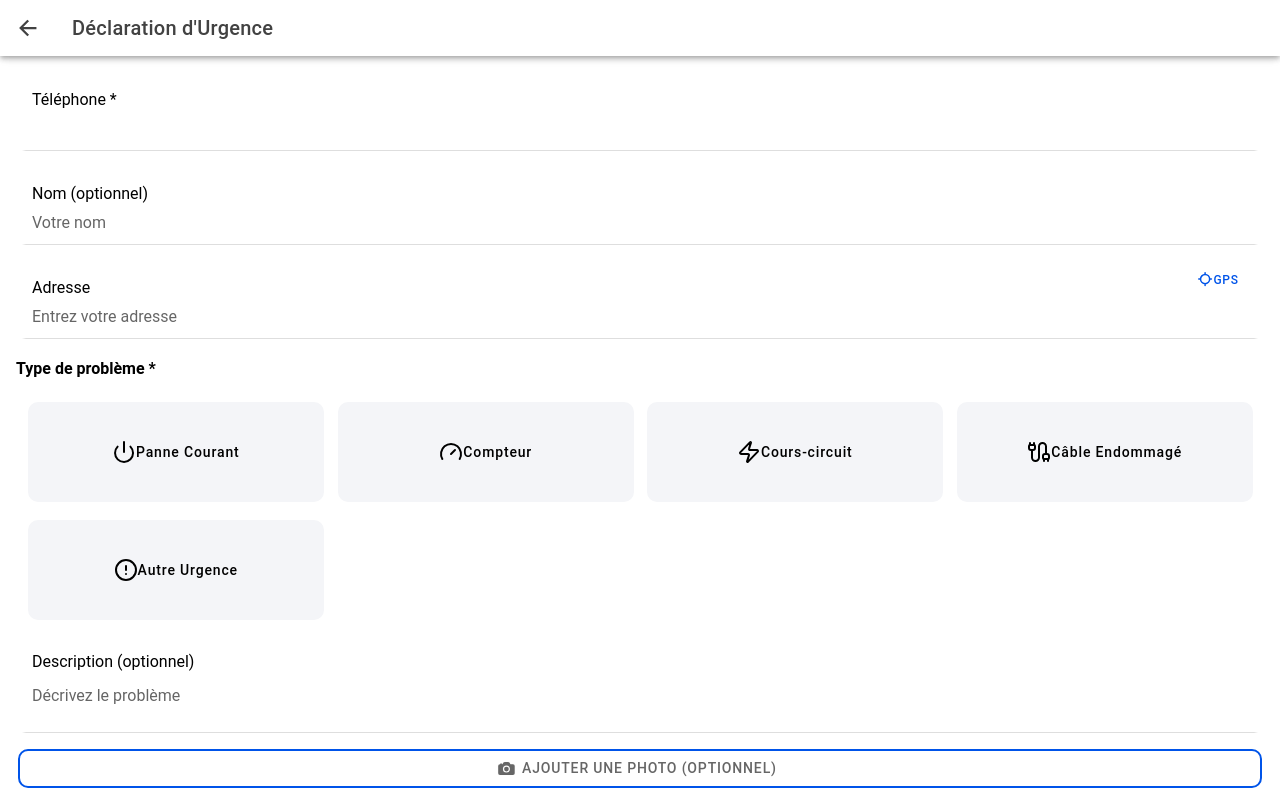
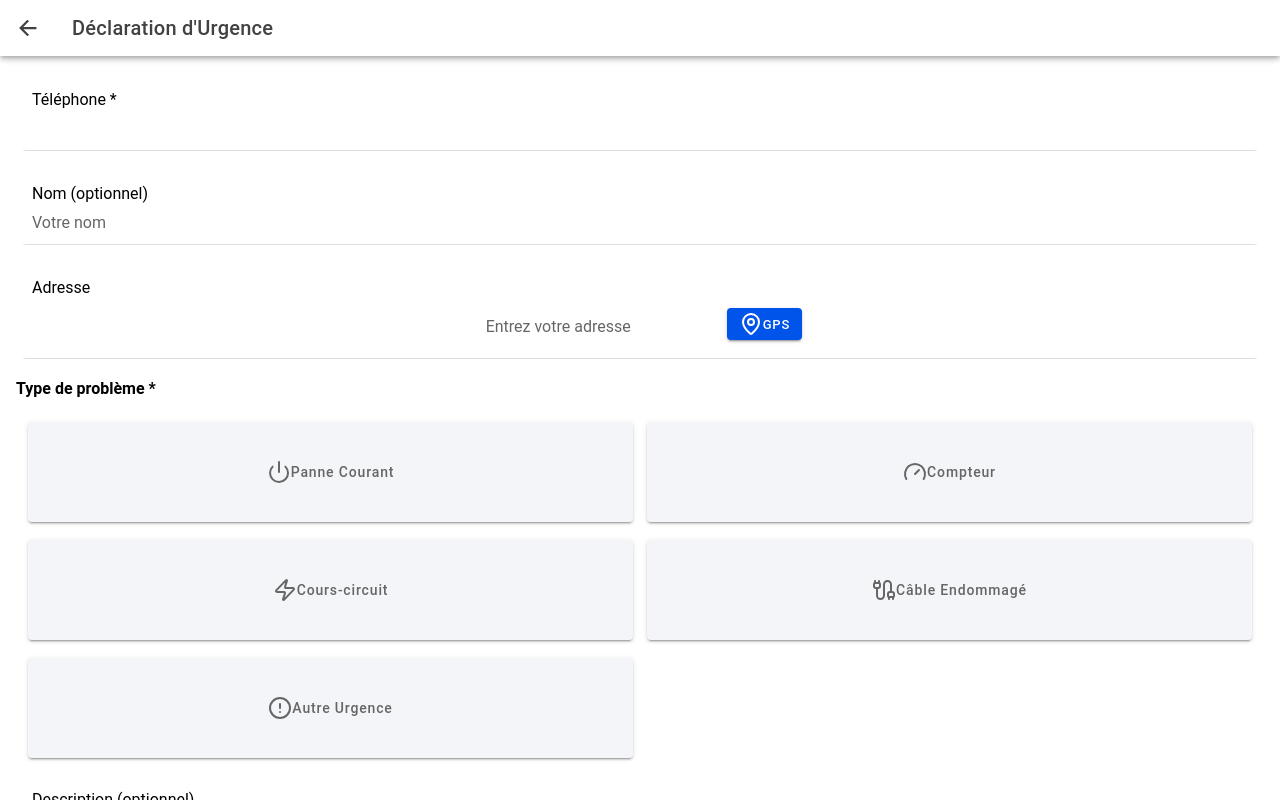
Before and after one commit to Uxer-bd/AppUrgenceClient, a React (Vite) app: page /signale-urgence in a window 1280 px wide. Built offline with nearby package versions, Linux system fonts and the light colour scheme.

Commit message:
style du formulaire

```diff
--- a/src/pages/SignaleUrgence.tsx
+++ b/src/pages/SignaleUrgence.tsx
@@ -4,7 +4,7 @@ import {
   IonLabel, IonInput, IonButton, IonIcon, IonGrid, IonRow, IonCol, useIonToast, IonTextarea
 } from '@ionic/react';
 import { camera, locate, } from 'ionicons/icons';
-import { Zap, Gauge, Power, Cable, AlertCircle } from 'lucide-react';
+import { Zap, Gauge, Power, Cable, AlertCircle, MapPin } from 'lucide-react';
 import { useHistory } from 'react-router-dom';
 
 const SignalerUrgence: React.FC = () => {
@@ -47,20 +47,23 @@ const SignalerUrgence: React.FC = () => {
 
 
 
-  const buttonStyle = (type: string) => ({
-    '--border-color': problemType === type ? '#3880ff' : '#ddd',
-    '--border-width': problemType === type ? '2px' : '1px',
-    '--background': problemType === type ? 'rgba(56, 128, 255, 0.1)' : '#fff',
-    '--color': '#333',
-    '--border-radius': '10px',
-    '--box-shadow': 'none',
+  const buttonStyle = (type: string) => {
+    const style: Record<string, string | number | undefined> = {
+      borderRadius: '10px',
       height: '100px',
       display: 'flex',
       flexDirection: 'column',
       justifyContent: 'center',
       alignItems: 'center',
-    textTransform: 'none'
-  });
+      textTransform: 'none',
+      // Slight visual lift when selected
+      boxShadow: problemType === type ? '0 2px 6px rgba(0,0,0,0.15)' : undefined,
+    };
+    // Use Ionic CSS variables so the IonButton respects the colors
+    style['--background'] = problemType === type ? '#adcbffff' : '#f4f5f8';
+    style['--color'] = problemType === type ? '#000' : '#666';
+    return style as React.CSSProperties;
+  };
 
 
   return (
@@ -96,45 +99,57 @@ const SignalerUrgence: React.FC = () => {
           </IonItem>
           <IonItem lines="full" style={{ '--background': '#fff', borderRadius: '10px', marginBottom: '15px' }}>
             <IonLabel position="floating" style={{ marginBottom : '15px' }}>Adresse</IonLabel>
+            <IonGrid>
+              <IonRow>
+                <IonCol size="9">
                   <IonInput
                     type="text"
                     placeholder="Entrez votre adresse"
                     value={adresse}
                     onIonChange={e => setAdresse(e.detail.value!)}
                   ></IonInput>
-            <IonButton slot="end" fill="clear">
-              <IonIcon icon={locate} />
+                </IonCol>
+                <IonCol size="3" style={{ backgroundcolor:'primary' }}>
+                  <IonButton color='primary'>
+                    <MapPin style={{ fontSize:'2em' }} />
                     GPS
                   </IonButton>
+                </IonCol>
+              </IonRow>
+            </IonGrid>
           </IonItem>
 
           <IonLabel style={{ display: 'block', marginBottom: '10px', marginTop: '20px', fontWeight: 'bold' }}>Type de problème *</IonLabel>
           <IonGrid>
             <IonRow>
-              <IonCol size="3">
-                <IonButton color='light' expand="block" style={buttonStyle('Panne Courant')} onClick={() => setProblemType('Panne Courant')}>
+              <IonCol size="6">
+                <IonButton type="button" expand="block" style={buttonStyle('Panne Courant')} onClick={() => setProblemType('Panne Courant')} aria-pressed={problemType === 'Panne Courant'}>
                   {/* <IonIcon icon={Power} style={{ fontSize: '2em' }} /> */}
                   <Power style={{ fontSize: '2em' }} />
                   <IonLabel>Panne Courant</IonLabel>
                 </IonButton>
               </IonCol>
-              <IonCol size="3">
-                <IonButton color='light' expand="block" style={buttonStyle('Compteur')} onClick={() => setProblemType('Compteur')}>
+              <IonCol size="6">
+                <IonButton type="button" expand="block" style={buttonStyle('Compteur')} onClick={() => setProblemType('Compteur')} aria-pressed={problemType === 'Compteur'}>
                   <Gauge style={{ fontSize: '2em' }} />
                   <IonLabel>Compteur</IonLabel></IonButton>
               </IonCol>
-              <IonCol size="3">
-                <IonButton color='light' expand="block" style={buttonStyle('cour-circuit')} onClick={() => setProblemType('Cours-circuit')}>
+            </IonRow>
+            <IonRow>
+              <IonCol size="6">
+                <IonButton type="button" expand="block" style={buttonStyle('Cours-circuit')} onClick={() => setProblemType('Cours-circuit')} aria-pressed={problemType === 'Cours-circuit'}>
                   <Zap style={{ fontSize: '2em' }} />
                   <IonLabel>Cours-circuit</IonLabel></IonButton>
               </IonCol>
-              <IonCol size="3">
-                <IonButton color='light' expand="block" style={buttonStyle('Câble Endommagé')} onClick={() => setProblemType('Câble Endommagé')}>
+              <IonCol size="6">
+                <IonButton type="button" expand="block" style={buttonStyle('Câble Endommagé')} onClick={() => setProblemType('Câble Endommagé')} aria-pressed={problemType === 'Câble Endommagé'}>
                   <Cable style={{ fontSize: '2em' }} />
                   <IonLabel>Câble Endommagé</IonLabel></IonButton>
               </IonCol>
-              <IonCol size="3">
-                <IonButton color='light' expand="block" style={buttonStyle('Autre urgence')} onClick={() => setProblemType('Autre urgence')}>
+            </IonRow>
+            <IonRow>
+              <IonCol size="6">
+                <IonButton type="button" expand="block" style={buttonStyle('Autre urgence')} onClick={() => setProblemType('Autre urgence')} aria-pressed={problemType === 'Autre urgence'}>
                   <AlertCircle style={{ fontSize: '2em' }} />
                   <IonLabel>Autre Urgence</IonLabel></IonButton>
               </IonCol>
--- a/src/pages/SuivieUrgence.tsx
+++ b/src/pages/SuivieUrgence.tsx
@@ -32,7 +32,6 @@ interface UrgenceData {
   description: string;
 }
 
-// Interface pour le "state" de l'objet location de react-router
 // On rend `urgenceData` optionnel avec `?` pour que TypeScript ne se plaigne pas
 interface LocationState {
   urgenceData?: UrgenceData;
@@ -61,6 +60,10 @@ const SuivieUrgence: React.FC = () => {
     { name: 'Arrivé', icon: timeOutline, status: '', active: false },
     { name: 'Terminée', icon: buildOutline, status: '', active: false },
   ];
+
+  const handleAppeler = () => {
+    window.location.href = 'tel:0800123456';
+  };
 
   return (
     <IonPage>
@@ -152,6 +155,7 @@ const SuivieUrgence: React.FC = () => {
           <div style={{ display: 'flex', justifyContent: 'space-around' }}>
             <IonButton
               style={{ '--background': '#eb445a', '--border-radius': '10px', flex: 1, marginRight: '5px' }}
+              onClick={handleAppeler}
             >
               <IonIcon slot="start" icon={call} />
               Appeler
@@ -159,8 +163,8 @@ const SuivieUrgence: React.FC = () => {
             <IonButton
               fill="outline"
               style={{
-                '--border-color': '#eb445a',
-                '--color': '#eb445a',
+                '--border-color': '#ff0123ff',
+                '--color': '#fcb0baff',
                 '--border-radius': '10px',
                 flex: 1,
                 marginLeft: '5px',
```
Lines whose indentation alone changed are shown as unchanged.
